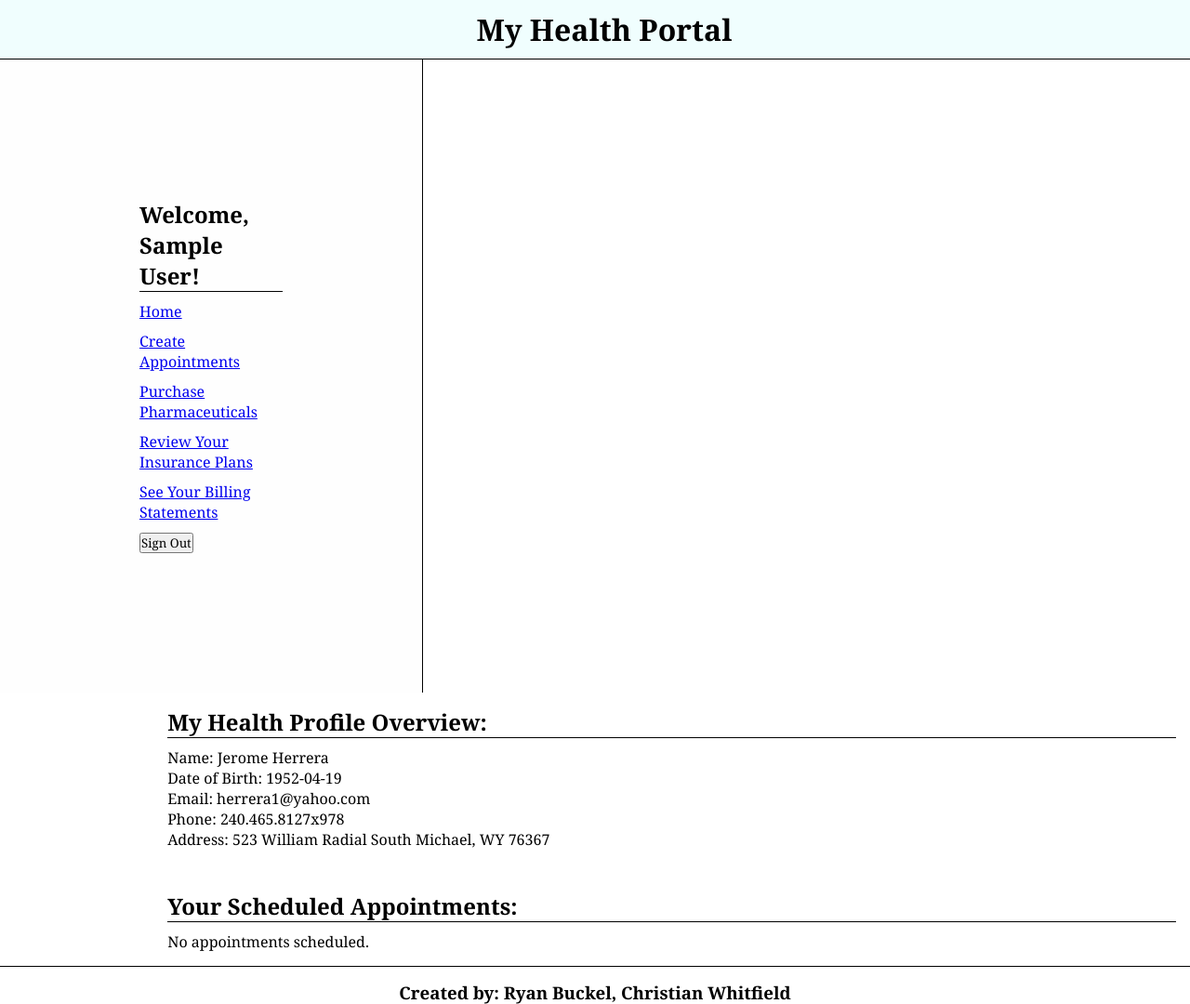
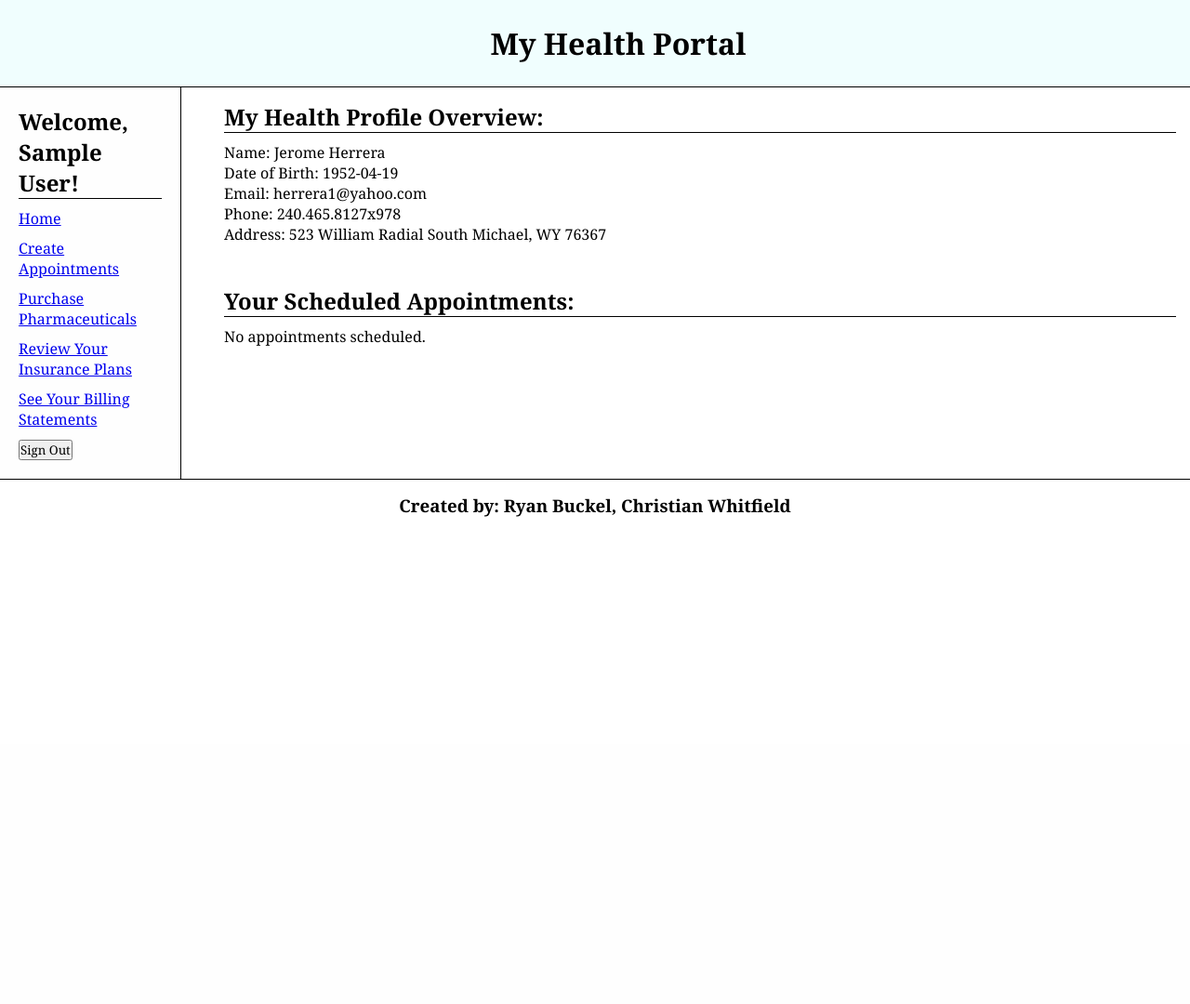
Before and after one commit to gellyboi/MyHealthPortal, a PHP site: page /index.php in a window 1280 px wide; the page is wider, and only the part inside the window is pictured. Shown: that part at 93% size. After the commit the page ends 556 px from the top of that part, so only its background shows below. Run offline with PHP 8.4, Linux system fonts and the light colour scheme; the visitor is signed in with stand-in values (Sample User, id 1); data comes from the database, SQL or seed files in the repository; data that the repository does not hold is empty; a stand-in replaces the project's code that opens the database connection.

Commit message:
fix weird border

```diff
--- a/MyHealthFiles/style.css
+++ b/MyHealthFiles/style.css
@@ -8,14 +8,14 @@
 	width: 12%;
 	height: auto;
 	float: left;
-	padding: 150px;
+	padding: 20px;
 	margin: 0px 0px 0px 0px;
 	border-right: 1px solid black;
 	background-color: #fefefe;
 }
 
 #center-panel {
-	width: 84.75%;
+	width: 80%;
 	height: 100%;
 	margin: 0px;
 	float: right;
@@ -26,7 +26,7 @@
 	width: 100%;
 	margin: 0px;
 	float: top;
-	padding: 10px;
+	padding: 25px;
 	border-bottom: 1px solid black;
 	background-color: #f0fefe;
 }
```
